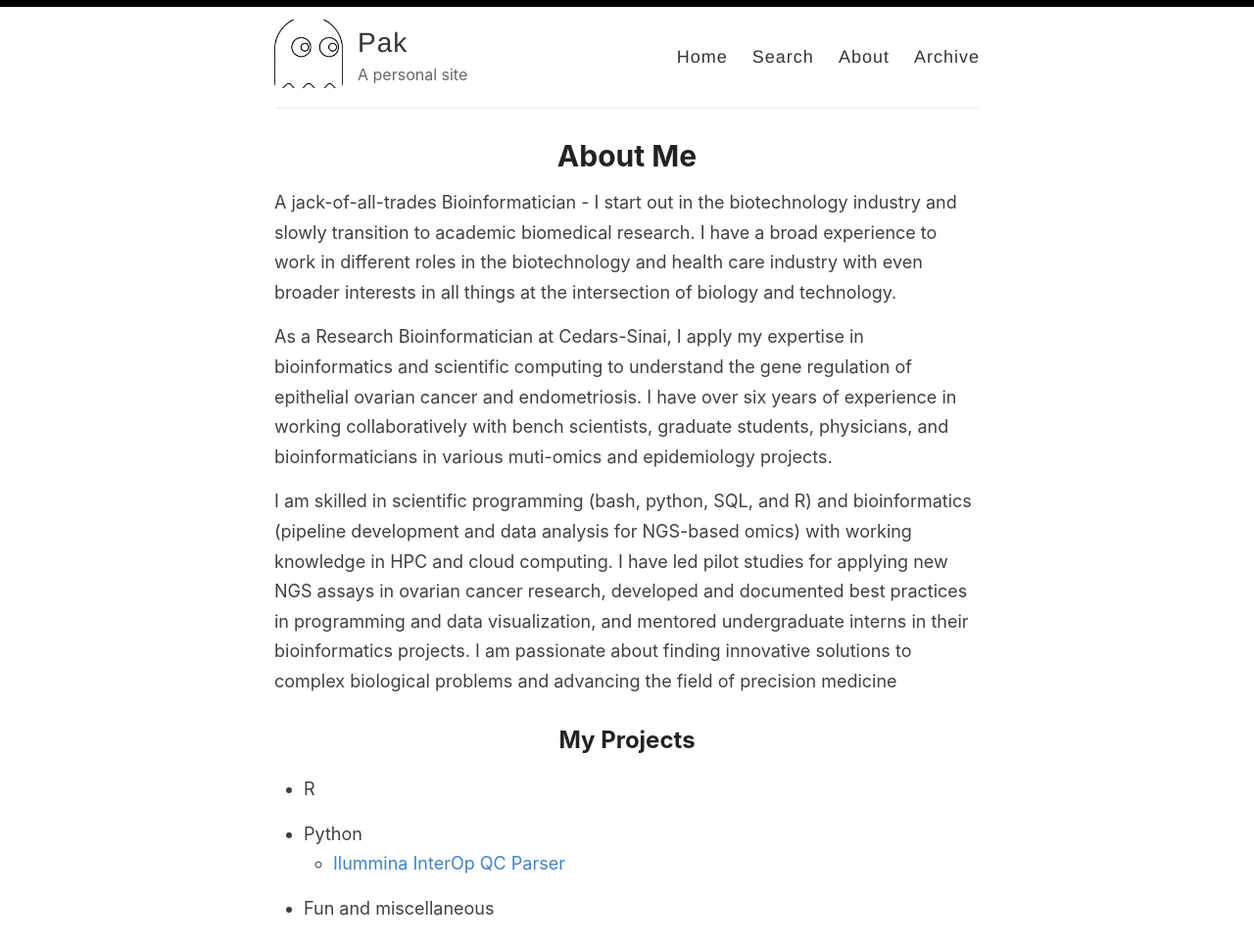
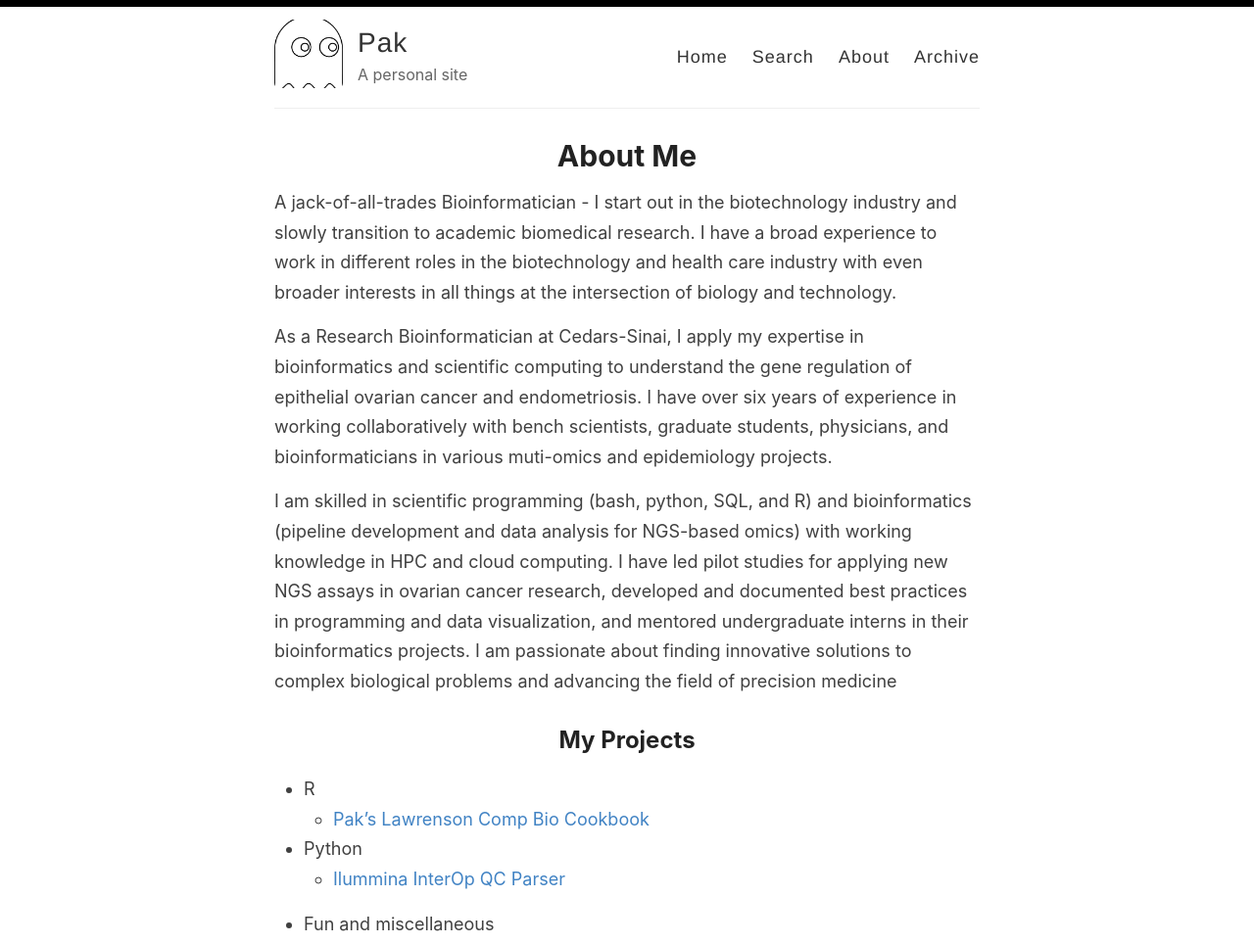
Before and after one commit to sfpacman/sfpacman.github.io, a Jekyll site: the page built from _pages/about.md, in a window 1280 px wide. Shown: the top 964 px of the page at 98% size. Built offline with Jekyll 4.4.1, drawn with Linux system fonts in a browser that asks for light colours; some of the changed text lies outside the part shown.

Commit message:
Add R cookbook to about.MD

```diff
--- a/_pages/about.md
+++ b/_pages/about.md
@@ -13,13 +13,13 @@ I am skilled in scientific programming (bash, python, SQL, and R) and bioinforma
 ## My Projects
 
 * R
-
+    * [Pak’s Lawrenson Comp Bio Cookbook](http://pacoquita:8787/files/publication/cookbook/docs/index.html)
 * Python
     *  [Ilummina InterOp QC Parser](https://github.com/sfpacman/Read_InterOp_illumina)
 
 
 * Fun and miscellaneous
 
-    * [ 10X Visium animation built in R](https://github.com/sfpacman/show_off)
+    * [ 10X Visium animation built in R tidyverse](https://github.com/sfpacman/show_off)
 
     <img src="https://raw.githubusercontent.com/sfpacman/show_off/main/data/animation.gif">
```
